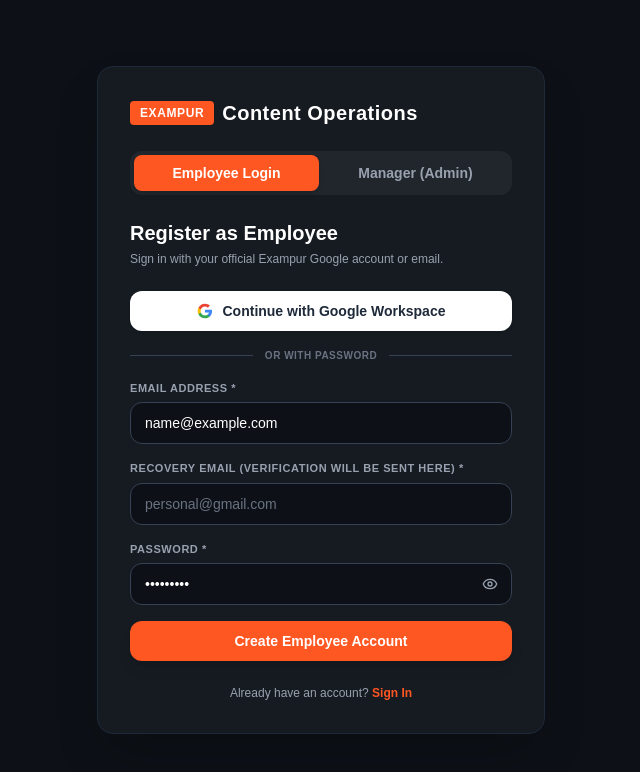
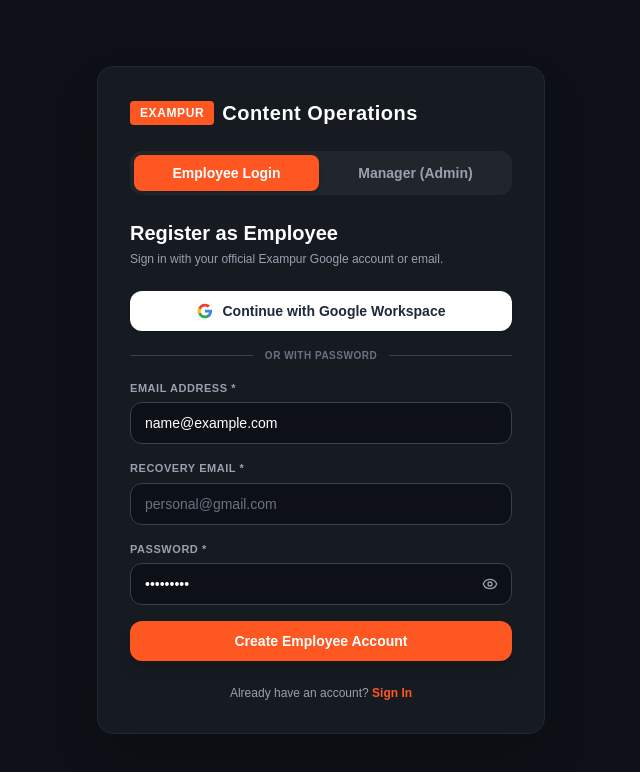
Before and after one commit to AK47amit/exampur-content-tracker1, a Next.js app: page /login in a window 1280 px wide. Both pictures are taken after typing "name@example.com", "Sample123" into the empty fields and a click on the button "Create Account". Shown: the top 772 px of the page, without its empty margins (319-959 px from the left). Built offline with nearby package versions, Linux system fonts and the light colour scheme; no server answers.

Commit message:
fix: use official email as primary for correct dashboard display

```diff
--- a/app/login/page.tsx
+++ b/app/login/page.tsx
@@ -63,15 +63,13 @@ export default function LoginPage() {
         const officialEmail = email.trim().toLowerCase();
         const personalRecoveryEmail = recoveryEmail.trim().toLowerCase();
 
-        // INDUSTRY STANDARD TRICK:
-        // To send verification strictly to the personal recovery email,
-        // we register with recoveryEmail as primary, and store the official email in metadata.
+        // Registering with official email as primary so dashboard shows it correctly,
+        // while storing recovery email in metadata for tracking & verification routing.
         const { data, error } = await supabase.auth.signUp({
-          email: personalRecoveryEmail,
+          email: officialEmail,
           password,
           options: {
             data: {
-              official_email: officialEmail,
               recovery_email: personalRecoveryEmail,
             },
           },
@@ -82,7 +80,7 @@ export default function LoginPage() {
         if (data?.session) {
           window.location.href = '/';
         } else {
-          alert('Account created! A verification link has been sent to your recovery email.');
+          alert('Account created! Please check your email for verification.');
           setIsSignUp(false);
           setEmail('');
           setPassword('');
@@ -259,7 +257,7 @@ export default function LoginPage() {
               {isSignUp && (
                 <div>
                   <label className="block text-[11px] font-bold text-gray-400 uppercase tracking-wider mb-1.5">
-                    RECOVERY EMAIL (VERIFICATION WILL BE SENT HERE) *
+                    RECOVERY EMAIL *
                   </label>
                   <input
                     type="email"
```
